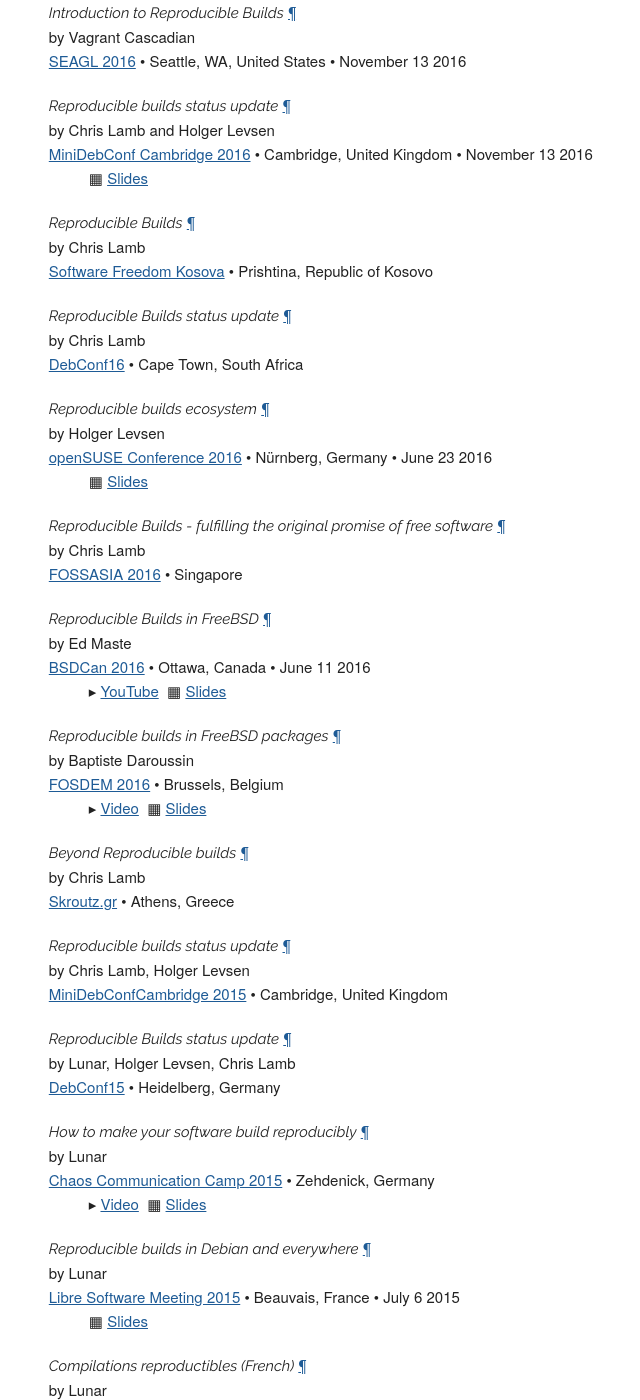
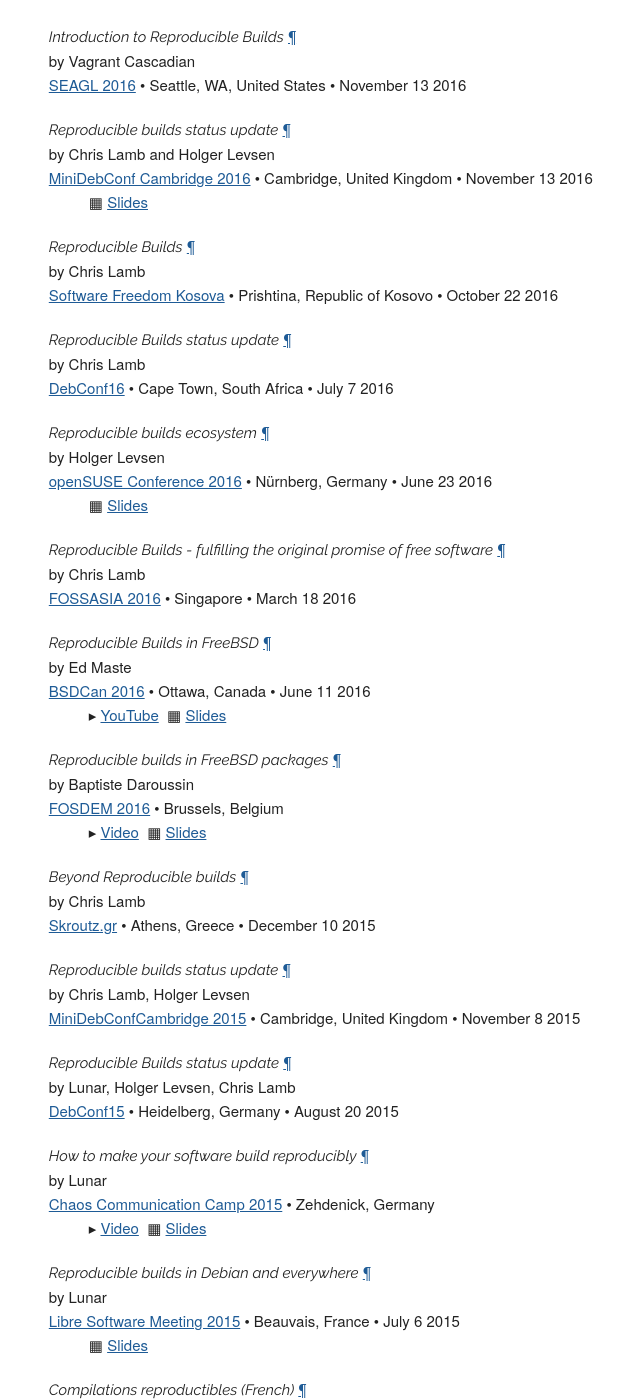
Before and after one commit to prototypefund/reproducible-website, a Jekyll site: the page built from resources.html, in a window 1280 px wide and 1400 px high, scrolled down 4801 px. Shown: the whole window, without its empty margins (444-1084 px from the left). Built offline with Jekyll 4.4.1, drawn with Linux system fonts in a browser that asks for light colours; some web fonts are replaced; some of the changed text lies outside the part shown.

Commit message:
Add some missing dates to the presentation page.

```diff
--- a/_data/presentations.yml
+++ b/_data/presentations.yml
@@ -184,16 +184,18 @@
 - title: You think you're not a target? A tale of 3 developers…
   presented_by: Chris Lamb
   event:
-   name: All Things Open
-   location: Raleigh, NC, United States
-   url: https://allthingsopen.org/
+    url: https://freenode.live/
+    name: Freenode Live
+    date: 2017-10-28
+    location: Bristol, United Kingdom
 
 - title: You think you're not a target? A tale of 3 developers…
   presented_by: Chris Lamb
   event:
-    url: https://freenode.live/
-    name: Freenode Live
-    location: Bristol, United Kingdom
+   name: All Things Open
+   date: 2017-10-23
+   location: Raleigh, NC, United States
+   url: https://allthingsopen.org/
 
 - title: Reproducible Builds status update
   presented_by: Chris Lamb, Holger Levsen, Maria Glukhova, Steven Chamberlain, Vagrant Cascadian, Valerie Young & Ximin Luo
@@ -234,6 +236,7 @@
   presented_by: Chris Lamb
   event:
     url: https://www.lfasiallc.com/linuxcon-containercon-cloudopen-china
+    date: 2017-06-19
     name: LinuxCon + ContainerCon + CloudOpen China
     location: Beijing, People's Republic of China
 
@@ -249,6 +252,7 @@
   presented_by: Chris Lamb
   event:
     url: https://oscal.openlabs.cc
+    date: 2017-05-13
     name: OSCAL'17
     location: Tirana, Albania
 
@@ -271,6 +275,7 @@
   event:
     url: http://foss-north.se/
     name: foss-north 2017
+    date: 2017-04-26
     location: Gothenburg, Sweden
 
 - title: You too can write reproducible software
@@ -331,6 +336,7 @@
   event:
     url: https://www.linux.conf.au/
     name: linux.conf.au 2017
+    date: 2017-01-16
     location: Hobart, Australia
   video:
     youtube: ooJXRBf72M0
@@ -381,6 +387,7 @@
   presented_by: Chris Lamb
   event:
     url: http://sfk.flossk.org/sfk16/
+    date: 2016-10-22
     name: Software Freedom Kosova
     location: Prishtina, Republic of Kosovo
 
@@ -389,6 +396,7 @@
   event:
     url: https://debconf16.debconf.org
     name: DebConf16
+    date: 2016-07-07
     location: Cape Town, South Africa
 
 - title: Reproducible builds ecosystem
@@ -404,6 +412,7 @@
   presented_by: Chris Lamb
   event:
     url: http://2016.fossasia.org/
+    date: 2016-03-18
     name: FOSSASIA 2016
     location: Singapore
 
@@ -432,6 +441,7 @@
   presented_by: Chris Lamb
   event:
     url: https://skroutz.gr
+    date: 2015-12-10
     name: Skroutz.gr
     location: Athens, Greece
 
@@ -440,12 +450,14 @@
   event:
     url: https://wiki.debian.org/DebianEvents/gb/2015/MiniDebConfCambridge
     name: MiniDebConfCambridge 2015
+    date: 2015-11-08
     location: Cambridge, United Kingdom
 
 - title: Reproducible Builds status update
   presented_by: Lunar, Holger Levsen, Chris Lamb
   event:
     url: https://debconf15.debconf.org
+    date: 2015-08-20
     name: DebConf15
     location: Heidelberg, Germany
 
```
